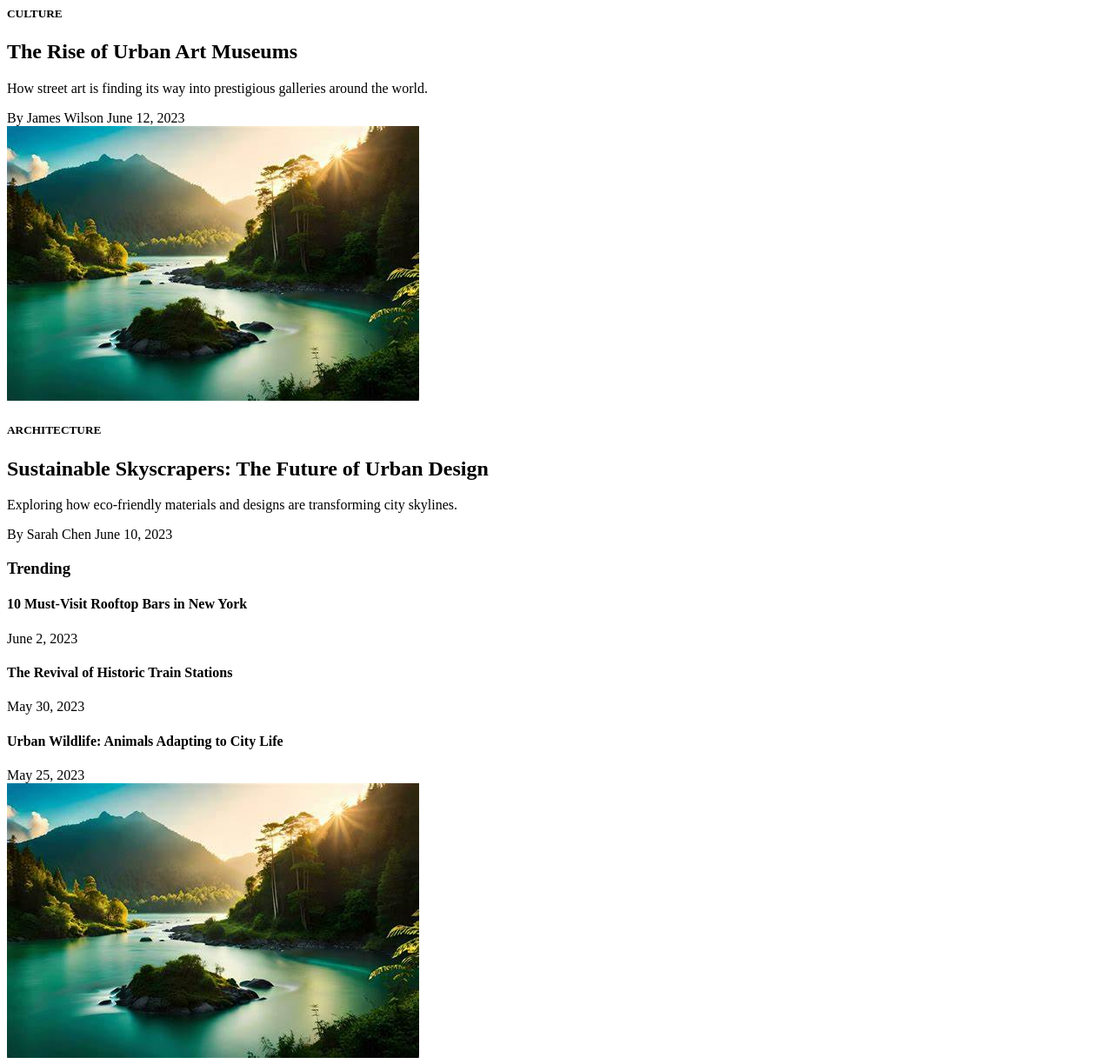
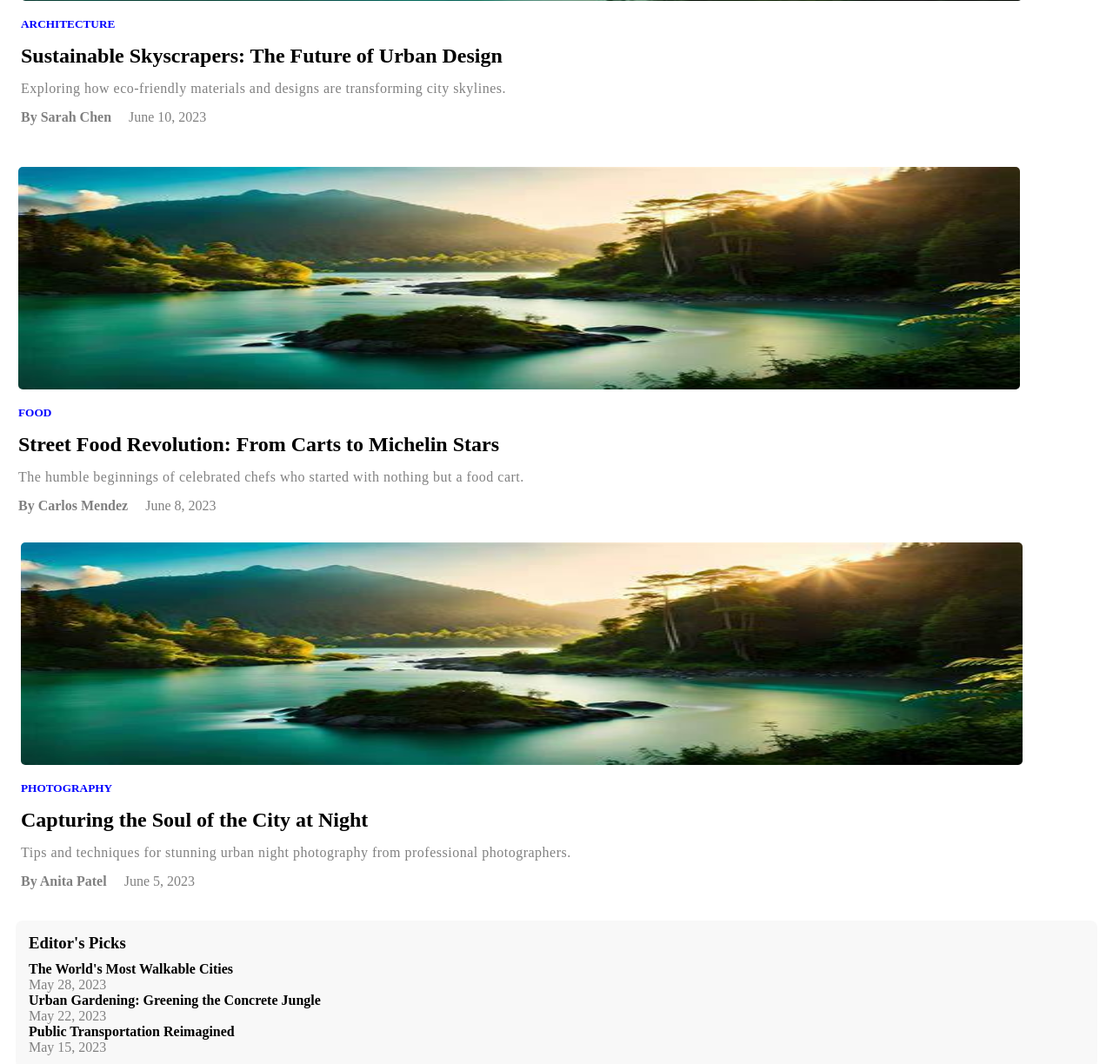
Before and after one commit to ndang11/cityscape, a plain HTML site: page index.html in a window 1280 px wide. Shown: the part 1199-2423 px from the top of the page at 87% size. Drawn offline with Linux system fonts and the light colour scheme.

Commit message:
working on styling

```diff
--- a/index.html
+++ b/index.html
@@ -7,6 +7,7 @@
     <title>Document</title>
   </head>
   <body>
+    <div class="page-wrap">
       <div class="header">
         <h1>CITYSCAPE</h1>
         <div class="navbar">
@@ -17,7 +18,10 @@
           <span>Photography</span>
         </div>
       </div>
+    </div>
+    <div class="content">
       <div class="main-container">
+        <div class="info-card-1">
           <div class="info-image">
             <img src="./images/background.jpg" alt="" />
           </div>
@@ -25,15 +29,96 @@
             <h5>TRAVEL</h5>
             <h1>The Hidden Gems of Barcelona's Gothic Quarter</h1>
             <p>
-          Discover the secret alleyways and historic treasures tucked away in
-          one of Europe's most enchanting neighbborhoods.
+              Discover the secret alleyways and historic treasures tucked away
+              in one of Europe's most enchanting neighbborhoods.
             </p>
             <div class="name">
-          <span>By Maria Rodriguez</span>
+              <span class="sup">By Maria Rodriguez</span>
               <span>June 15, 2023</span>
               <span>8 min read</span>
             </div>
           </div>
+        </div>
+        <!-- next div card -->
+        <div class="main-section-2">
+          <div class="sec-card-1">
+            <div class="info-image">
+              <img src="./images/background.jpg" alt="" />
+            </div>
+            <div class="details">
+              <h5>CULTURE</h5>
+              <h2>The Rise of Urban Art Museums</h2>
+              <p>
+                How street art is finding its way into prestigious galleries
+                around the world.
+              </p>
+              <div class="name">
+                <span class="sub">By James Wilson</span>
+                <span>June 12, 2023</span>
+              </div>
+            </div>
+          </div>
+        </div>
+        <!-- next card -->
+        <div class="main-container">
+          <div class="sec-card-1">
+            <div class="info-image">
+              <img src="./images/background.jpg" alt="" />
+            </div>
+            <div class="details">
+              <h5>ARCHITECTURE</h5>
+              <h2>Sustainable Skyscrapers: The Future of Urban Design</h2>
+              <p>
+                Exploring how eco-friendly materials and designs are
+                transforming city skylines.
+              </p>
+              <div class="name">
+                <span class="sub">By Sarah Chen</span>
+                <span>June 10, 2023</span>
+              </div>
+            </div>
+          </div>
+        </div>
+        <!-- card number 5 -->
+        <div class="sec-card-1">
+          <div class="info-image">
+            <img src="./images/background.jpg" alt="" />
+          </div>
+          <div class="details">
+            <h5>FOOD</h5>
+            <h2>Street Food Revolution: From Carts to Michelin Stars</h2>
+            <p>
+              The humble beginnings of celebrated chefs who started with nothing
+              but a food cart.
+            </p>
+            <div class="name">
+              <span class="sub">By Carlos Mendez</span>
+              <span>June 8, 2023</span>
+            </div>
+          </div>
+        </div>
+        <!-- the last card -->
+        <div class="main-container">
+          <div class="sec-card-1">
+            <div class="info-image">
+              <img src="./images/background.jpg" alt="" />
+            </div>
+            <div class="details">
+              <h5>PHOTOGRAPHY</h5>
+              <h2>Capturing the Soul of the City at Night</h2>
+              <p>
+                Tips and techniques for stunning urban night photography from
+                professional photographers.
+              </p>
+              <div class="name">
+                <span class="sub">By Anita Patel</span>
+                <span>June 5, 2023</span>
+              </div>
+            </div>
+          </div>
+        </div>
+      </div>
+      <!-- context section 1 -->
       <div class="editor">
         <h3>Editor's Picks</h3>
         <div class="editor-sec-1">
@@ -49,40 +134,7 @@
           <span>May 15, 2023</span>
         </div>
       </div>
-    </div>
-    <!-- repeating sections -->
-     <section>
-        <div class="main-section-2">
-            <div class="sec-card-1">
-                <div class="info-image">
-                    <img src="./images/background.jpg" alt="">
-                </div>
-                <div class="sec-card-2">
-                    <h5>CULTURE</h5>
-                    <h2>The Rise of Urban Art Museums</h2>
-                    <p>How street art is finding its way into prestigious galleries around the world.</p>
-                    <div class="name-2">
-                        <span>By James Wilson</span>
-                        <span>June 12, 2023</span>
-                    </div>
-                </div>
-            </div>
-            <!-- next card repeatitation -->
-            <div class="sec-card-1">
-                <div class="info-image">
-                    <img src="./images/background.jpg" alt="">
-                </div>
-                <div class="sec-card-2">
-                    <h5>ARCHITECTURE</h5>
-                    <h2>Sustainable Skyscrapers: The Future of Urban Design</h2>
-                    <p>Exploring how eco-friendly materials and designs are transforming city skylines.</p>
-                    <div class="name-2">
-                        <span>By Sarah Chen</span>
-                        <span>June 10, 2023</span>
-                    </div>
-                </div>
-            </div>
-            <!-- detail section -->
+      <!-- context section 2 -->
       <div class="editor">
         <h3>Trending</h3>
         <div class="editor-sec-1">
@@ -98,50 +150,18 @@
           <span>May 25, 2023</span>
         </div>
       </div>
-        </div>
-     </section>
-     <!-- last div card -->
-     <section>
-          <div class="main-section-2">
-            <div class="sec-card-1">
-                <div class="info-image">
-                    <img src="./images/background.jpg" alt="">
-                </div>
-                <div class="sec-card-2">
-                    <h5>FOOD</h5>
-                    <h2>Street Food Revolution: From Carts to Michelin Stars</h2>
-                    <p>The humble beginnings of celebrated chefs who started with nothing but a food cart.</p>
-                    <div class="name-2">
-                        <span>By Carlos Mendez</span>
-                        <span>June 8, 2023</span>
+      <!-- context section 3 -->
+      <div class="subscribe">
+        <h3>Subscribe to our Newsletters</h3>
+        <p>
+          Get the latest articles, guides, and stories delivered to your inbox
+          weekly.
+        </p>
+        <div class="seach-bar">
+          <input type="email" placeholder="Your email address" required />
+          <button>Subscribe</button>
         </div>
       </div>
     </div>
-            <!-- next card repeatitation -->
-            <div class="sec-card-1">
-                <div class="info-image">
-                    <img src="./images/background.jpg" alt="">
-                </div>
-                <div class="sec-card-2">
-                    <h5>PHOTOGRAPHY</h5>
-                    <h2>Capturing the Soul of the City at Night</h2>
-                    <p>Tips and techniques for stunning urban night photography from professional photographers.</p>
-                    <div class="name-2">
-                        <span>By Anita Patel</span>
-                        <span>June 5, 2023</span>
-                    </div>
-                </div>
-            </div>
-            <!-- detail section -->
-            <div class="subscribe">
-                <h3>Subscribe to our Newsletters</h3>
-                <p>Get the latest articles, guides, and stories delivered to your inbox weekly.</p>
-                <div class="seach-bar">
-                    <input type="email" placeholder="Your email address" required/>
-                    <button>Subscribe</button>
-                </div>
-
-        </div>
-     </section>
   </body>
 </html>
--- a/style/style.css
+++ b/style/style.css
@@ -0,0 +1,96 @@
+* {
+    margin: 0;
+    padding: 0;
+}
+
+body {
+    margin: 15px;
+    padding: 3px;
+}
+
+.header {
+    display: flex;
+    justify-content: space-between;
+    align-items: center;
+}
+
+.navbar {
+color: gray;
+font-weight: bold;
+}
+
+.navbar:hover {
+    transition: opacity 0.3s ease-in-out;
+    color: blue;
+}
+
+
+@media (max-width: 600px) {
+    .header {
+      display: grid;
+      grid-template-rows: 4, 1fr;
+    }
+  }
+
+.content {
+    display: grid;
+    grid-template-columns: repeat(1, 9fr);
+}
+
+.details {
+    gap: 15px;
+}
+
+.main-container {
+    display: grid;
+    grid-template-columns: repeat(1, 3fr); /* Creates 3 equal columns */
+    gap: 15px;
+    padding: 3px;
+    margin-bottom: 15px;
+}
+
+.info-image img {
+    height: 32vh;
+    width: 90vw;
+    margin-top: 15px;
+    border-radius: 5px;
+}
+
+.details {
+    display: grid;
+    h5 {
+        color: blue;
+        margin-top: 15px;
+    }
+
+    p {
+        letter-spacing: 0.5px;
+        color: gray;
+    }
+}
+
+.name {
+    display: flex;
+    gap: 20px;
+    color: gray;
+}
+
+.sub {
+    font-weight: bold;
+}
+
+.editor {
+    background-color: #f8f8f8;
+    border-radius: 8px;
+    padding: 15px;
+    gap: 10px;
+
+    span {
+        color: gray;
+    }
+}
+
+.editor-sec-1 {
+    margin-top: 10px;
+    margin-bottom: 10px solid gray;
+}
```
Lines whose indentation alone changed are shown as unchanged.
